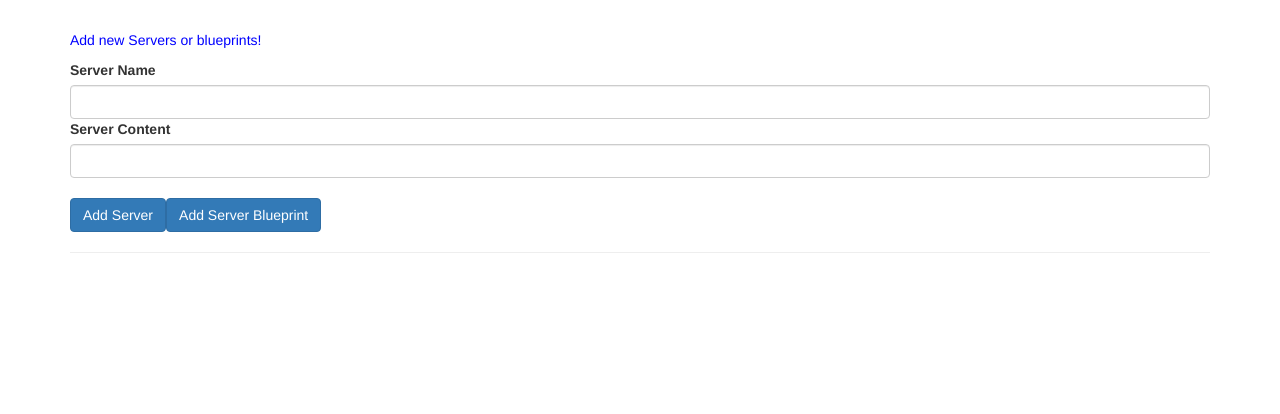
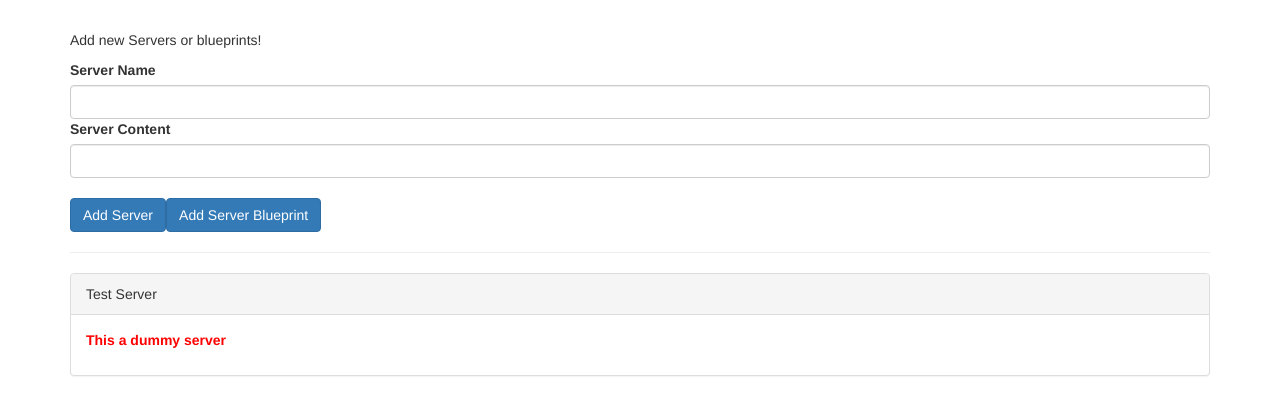
Before and after one commit to Manish-Giri/angular-complete-guide, an Angular app in the folder 5-components-databinding/: page / in a window 1280 px wide. Shown: the top 414 px of the page. Built offline with nearby package versions, Linux system fonts and the light colour scheme.

Commit message:
Divide AppComponent into child components

```diff
--- a/5-components-databinding/src/app/app.component.html
+++ b/5-components-databinding/src/app/app.component.html
@@ -1,34 +1,11 @@
 <div class="container">
-  <div class="row">
-    <div class="col-xs-12">
-      <p>Add new Servers or blueprints!</p>
-      <label>Server Name</label>
-      <input type="text" class="form-control" [(ngModel)]="newServerName">
-      <label>Server Content</label>
-      <input type="text" class="form-control" [(ngModel)]="newServerContent">
-      <br>
-      <button
-        class="btn btn-primary"
-        (click)="onAddServer()">Add Server</button>
-      <button
-        class="btn btn-primary"
-        (click)="onAddBlueprint()">Add Server Blueprint</button>
-    </div>
-  </div>
+  <app-cockpit></app-cockpit>
   <hr>
   <div class="row">
     <div class="col-xs-12">
-      <div
-        class="panel panel-default"
-        *ngFor="let element of serverElements">
-        <div class="panel-heading">{{ element.name }}</div>
-        <div class="panel-body">
-          <p>
-            <strong *ngIf="element.type === 'server'" style="color: red">{{ element.content }}</strong>
-            <em *ngIf="element.type === 'blueprint'">{{ element.content }}</em>
-          </p>
-        </div>
-      </div>
+      <app-server-element *ngFor="let serverElement of serverElements"
+                          [element]="serverElement"
+      ></app-server-element>
     </div>
   </div>
 </div>
--- a/5-components-databinding/src/app/app.component.ts
+++ b/5-components-databinding/src/app/app.component.ts
@@ -6,23 +6,7 @@ import { Component } from '@angular/core';
   styleUrls: ['./app.component.css']
 })
 export class AppComponent {
-  serverElements = [];
-  newServerName = '';
-  newServerContent = '';
+  serverElements = [{type: 'server', name: 'Test Server', content: 'This a dummy server'}];
 
-  onAddServer() {
-    this.serverElements.push({
-      type: 'server',
-      name: this.newServerName,
-      content: this.newServerContent
-    });
-  }
 
-  onAddBlueprint() {
-    this.serverElements.push({
-      type: 'blueprint',
-      name: this.newServerName,
-      content: this.newServerContent
-    });
-  }
 }
```
